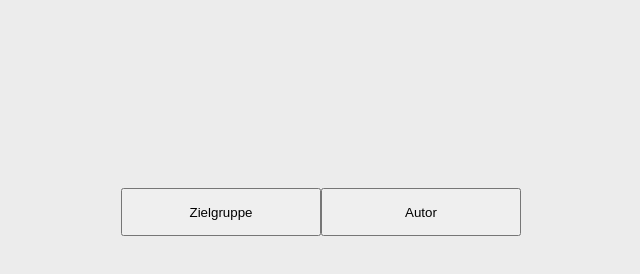
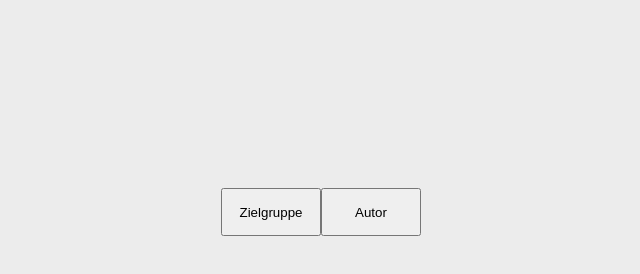
Before and after one commit to medientheke/news, a plain HTML site: page index.html in a window 1280 px wide. Shown: the whole page, without its empty margins (319-959 px from the left). Drawn offline with Linux system fonts and the light colour scheme.

Commit message:
Update style.css

```diff
--- a/style.css
+++ b/style.css
@@ -86,6 +86,6 @@ body{
 
 button{
   min-height: 48px;
-  min-width: 200px;
-  width: 100%;
+  min-width: 100px;
+  /*width: 100%;*/
 }
```
